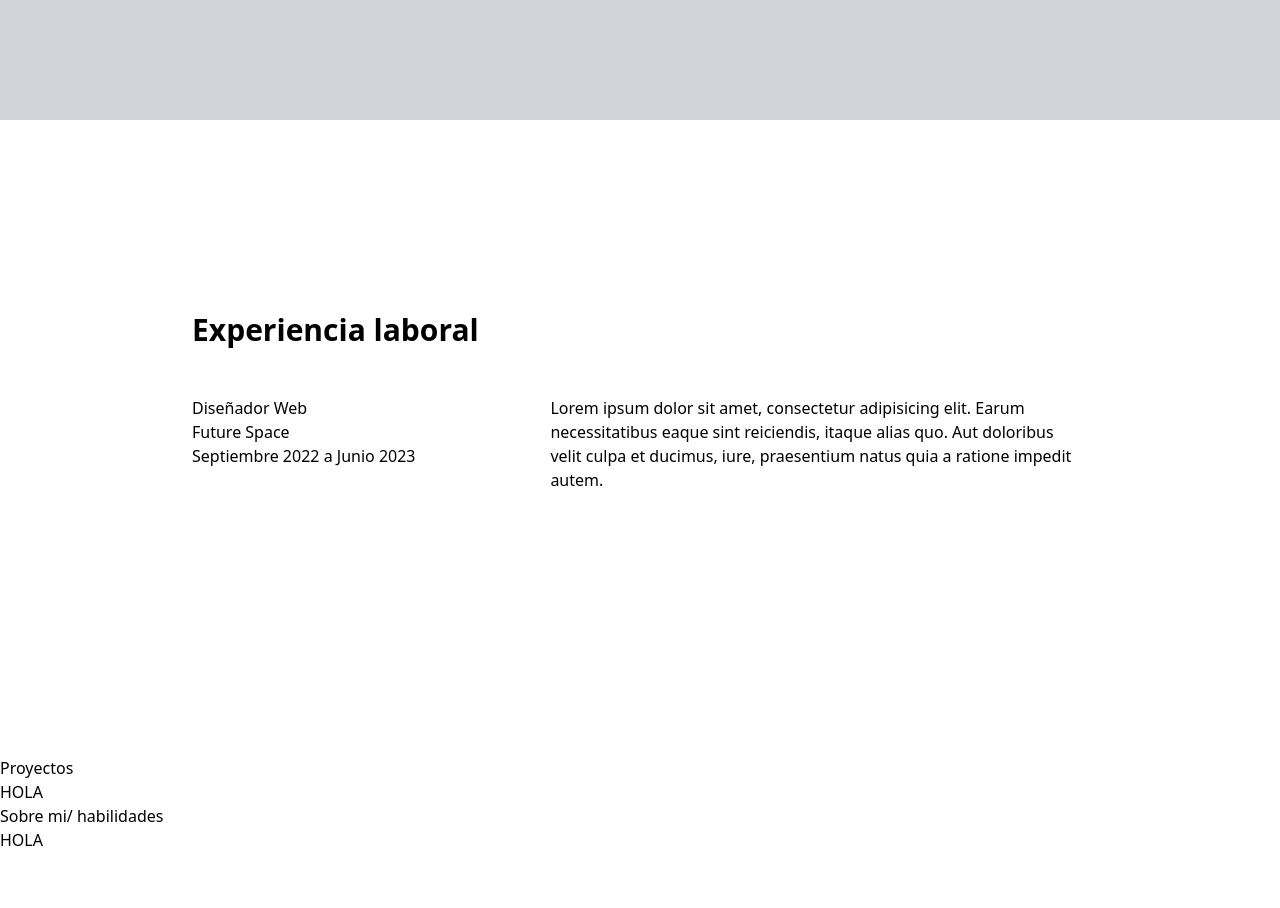
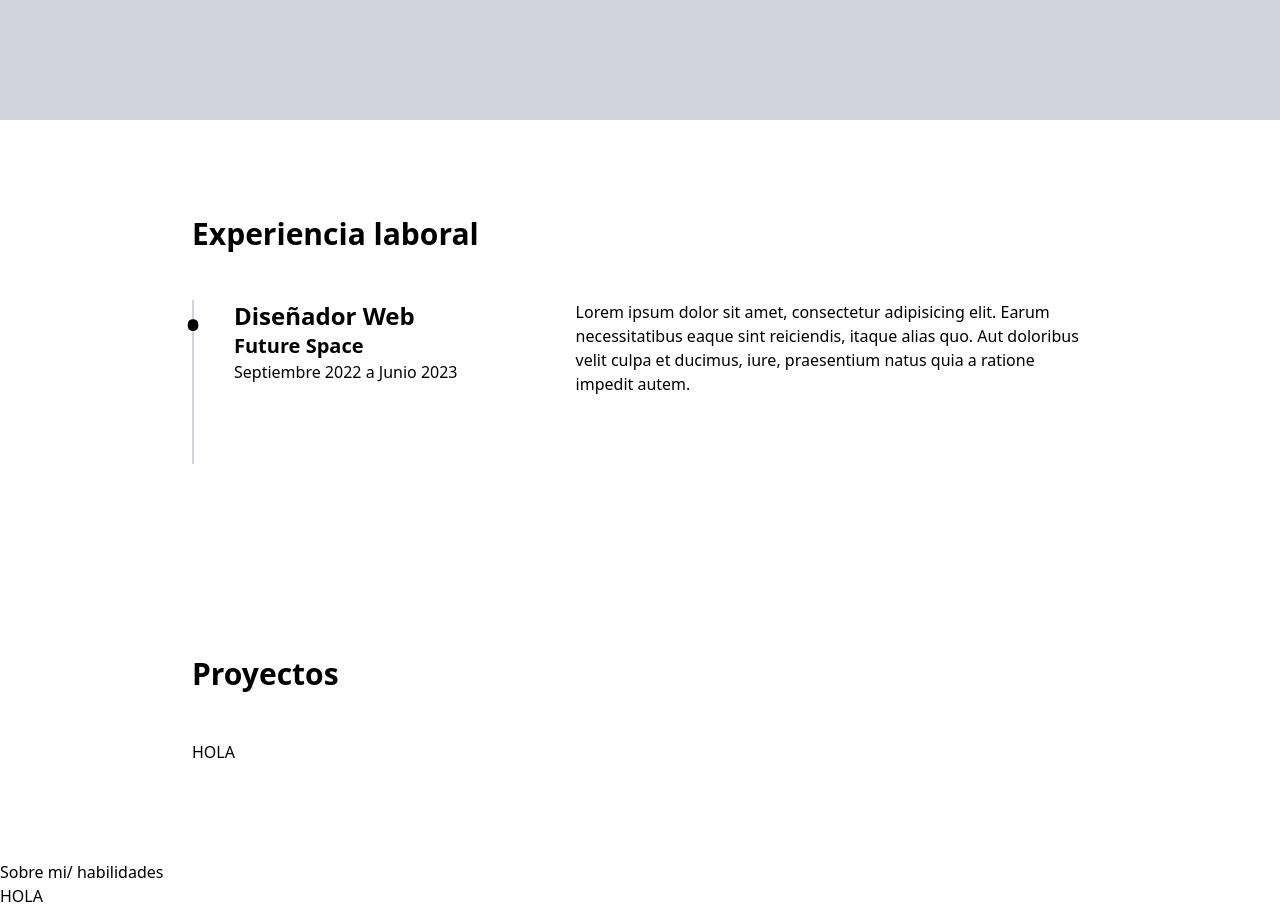
Before and after one commit to mgarcia02/mario-portfolio, a React (Vite) app: page / in a window 1280 px wide. Shown: the part 680-1588 px from the top of the page. Before the commit the page ends 1532 px from the top, so only its background shows below. Built offline with nearby package versions, Linux system fonts and the light colour scheme.

Commit message:
Cambios en experiencia laboral

```diff
--- a/src/App.tsx
+++ b/src/App.tsx
@@ -2,7 +2,7 @@ function App() {
 
   return (
     <>
-      <header className="flex flex-col items-center justify-center h-screen gap-12 px-12 py-12 bg-gray-300 md:justify-between lg:py-48 lg:px-48 md:flex-row">
+      <section className="flex flex-col justify-center h-screen gap-12 px-12 py-12 bg-gray-300 md:items-center md:justify-between lg:py-48 lg:px-48 md:flex-row">
         <div>
           <h1 className="text-4xl font-bold">Mario García Relaño</h1>
         <h2 className="mt-2 text-2xl text-gray-700">Programador Full-Stack</h2>
@@ -13,15 +13,16 @@ function App() {
           <p>likedin</p>
           <p>correo</p>
         </div>
-      </header>
-      <section className="items-center px-12 py-12 lg:py-48 lg:px-48 lg:items-start">
+      </section>
+      <section className="items-center px-12 py-12 lg:py-24 lg:px-48 lg:items-start">
         <h2 className="mb-12 text-3xl font-bold">Experiencia laboral</h2>
-        <ol>
+        <ol className="relative pl-10 border-l-2 border-gray-300">
           <li>
             <div className="grid pb-12 md:grid-cols-5">
-              <div className="pb-12 md:col-span-2">
-                <h3>Diseñador Web</h3>
-                <h4>Future Space</h4>
+              <span className="absolute -left-[1px] text-5xl -translate-x-1/2 rounded-full">•</span>
+              <div className="pb-8 md:col-span-2">
+                <h3 className="text-2xl font-bold">Diseñador Web</h3>
+                <h4 className="text-xl font-bold">Future Space</h4>
                 <p><time>Septiembre 2022</time> a <time>Junio 2023</time></p>
               </div>
               <div className="md:col-span-3">
@@ -31,8 +32,8 @@ function App() {
           </li>
         </ol>
       </section>
-      <section>
-        <h2>Proyectos</h2>
+      <section className="items-center px-12 py-12 lg:py-24 lg:px-48 lg:items-start">
+        <h2 className="mb-12 text-3xl font-bold">Proyectos</h2>
         <p>HOLA</p>
       </section>
       <section>
```
